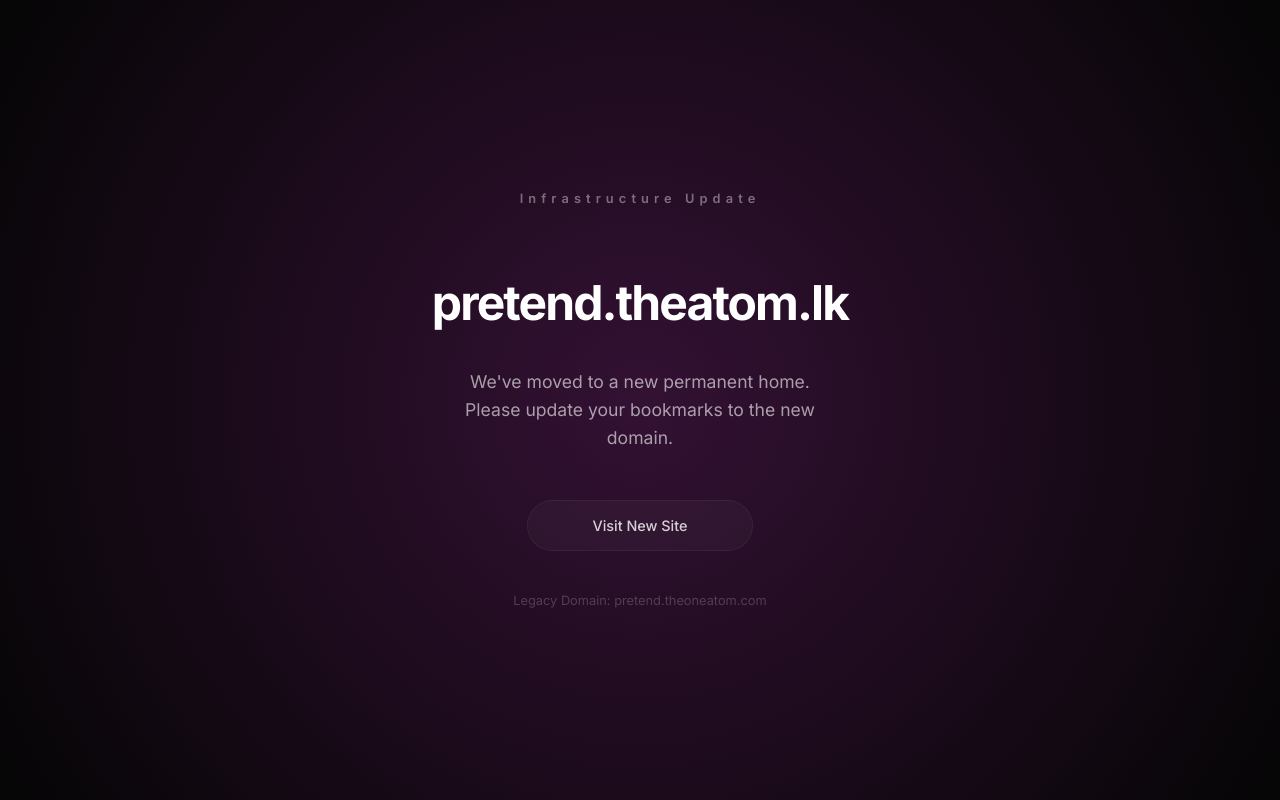
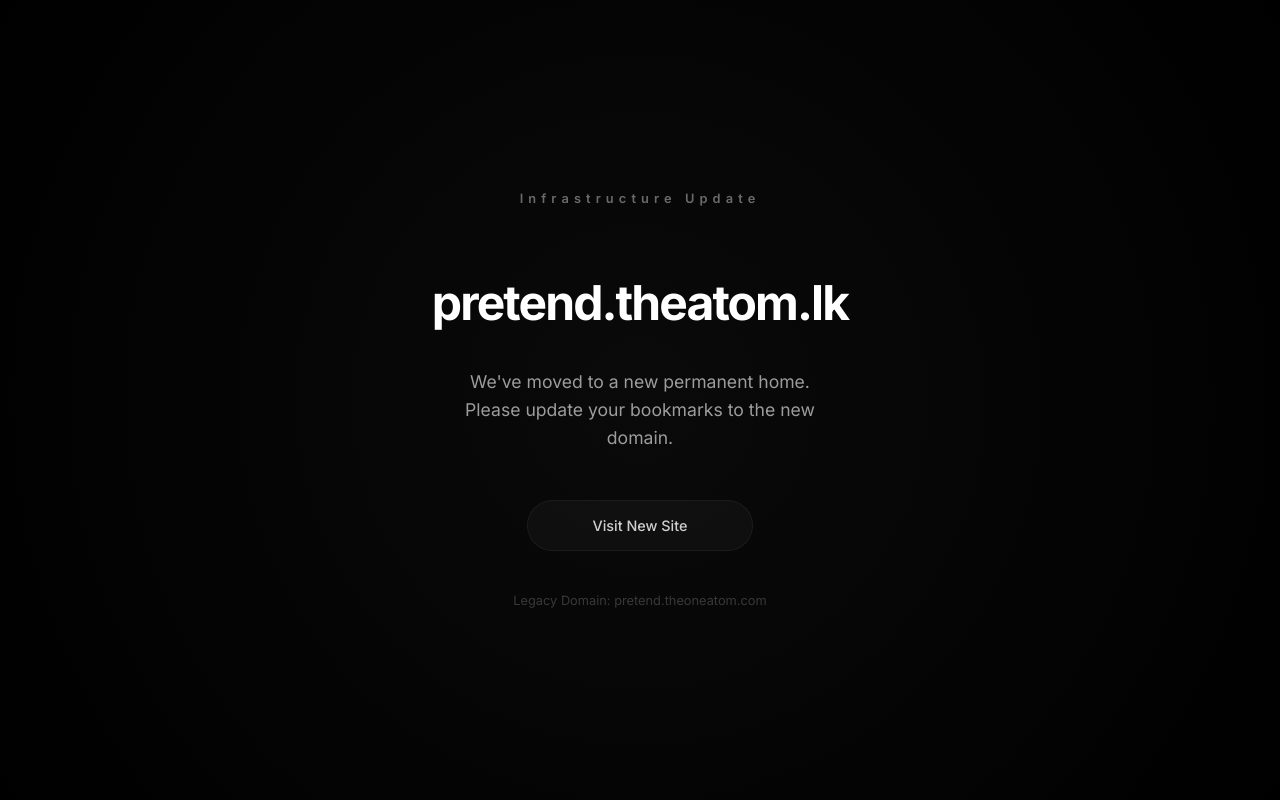
Before and after one commit to zakisheriff/Pretend-Game, a React (Vite) app: page / in a window 1280 px wide. Built offline with nearby package versions, Linux system fonts and the light colour scheme.

Commit message:
UI: Make title clickable and darken background to deep black

```diff
--- a/src/App.jsx
+++ b/src/App.jsx
@@ -5,7 +5,9 @@ function App() {
     <div className="redirect-container">
       <span className="subtext">Infrastructure Update</span>
 
-      <h1 className="new-domain">pretend.theatom.lk</h1>
+      <a href="https://pretend.theatom.lk" className="new-domain-link">
+        <h1 className="new-domain">pretend.theatom.lk</h1>
+      </a>
 
       <p className="description">
         We've moved to a new permanent home. <br />
--- a/src/index.css
+++ b/src/index.css
@@ -18,10 +18,15 @@ html, body {
 #root {
   display: grid;
   place-items: center;
-  min-height: 100dvh; /* Use dynamic viewport height for mobile */
+  min-height: 100dvh;
   width: 100%;
   text-align: center;
-  background: radial-gradient(circle at center, #331133 0%, #050505 100%);
+  background: radial-gradient(circle at center, #0a0a0a 0%, #000000 100%);
+}
+
+.new-domain-link {
+  text-decoration: none;
+  color: inherit;
 }
 
 .redirect-container {
```
